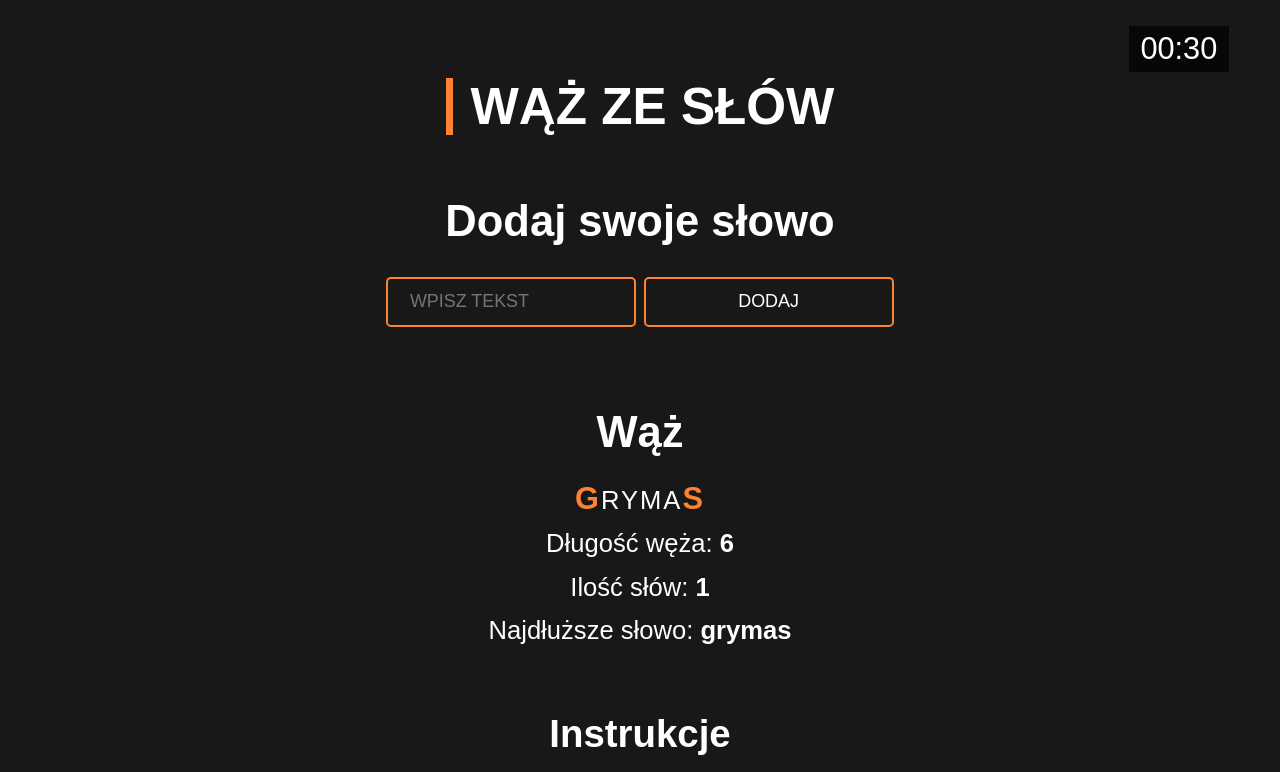
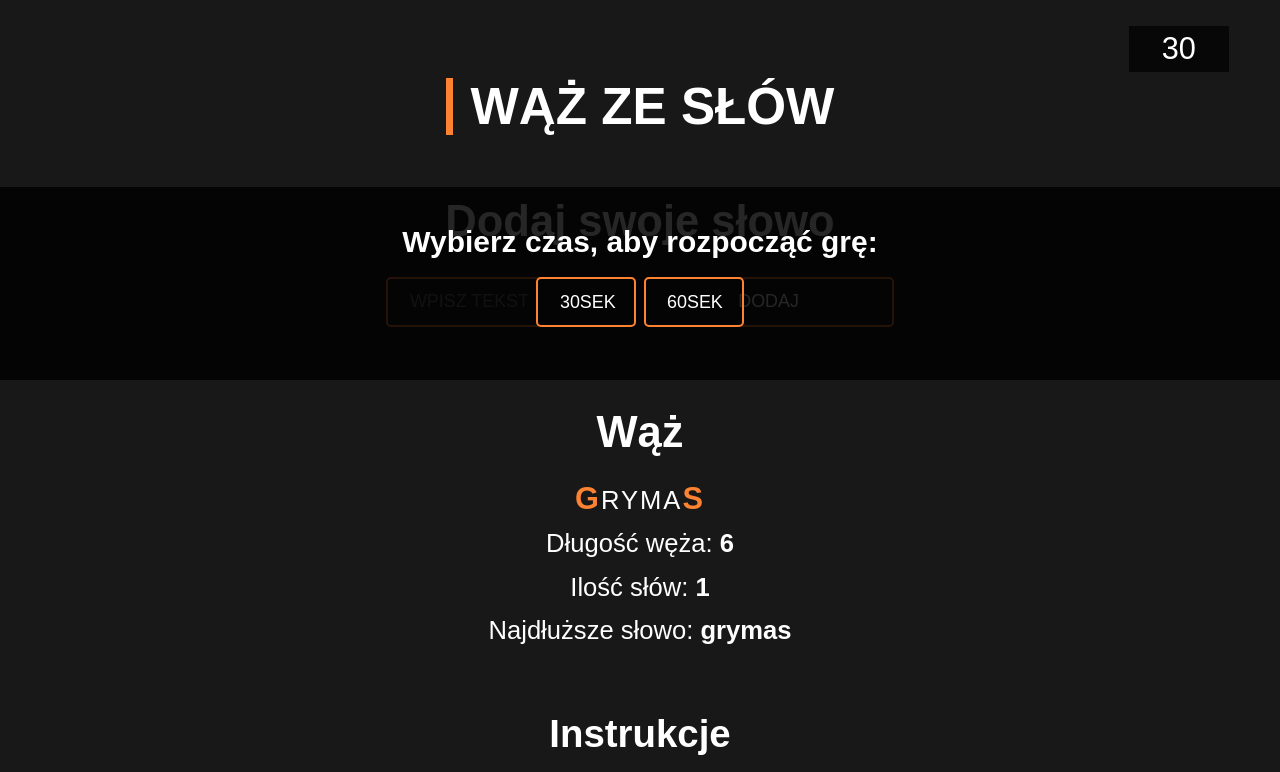
Before and after one commit to piterbx/snake_of_words, a website built with webpack: page src/template.html in a window 1280 px wide. Shown: the top 772 px of the page. Built offline with nearby package versions, Linux system fonts and the light colour scheme.

Commit message:
start/info popup created (html structure & basic styles)

```diff
--- a/src/scss/main.scss
+++ b/src/scss/main.scss
@@ -91,6 +91,7 @@ body {
 }
 
 .input-area {
+    position: relative;
     margin: 1rem 0;
 
     &__title {
@@ -102,6 +103,27 @@ body {
         font-size: 0.8rem;
         padding-top: 1rem;
         line-height: 1.2rem;
+    }
+
+    .popup {
+        position: absolute;
+        top: 0;
+        left: 0;
+        width: 100%;
+        height: 110%;
+        padding: 1.5rem 3rem;
+        text-align: center;
+        background-color: rgba(0, 0, 0, 0.85);
+        z-index: 2;
+
+
+        &__btn {
+            max-width: 100px;
+        }
+    }
+
+    .popup.hidden {
+        display: none;
     }
 }
 
--- a/src/template.html
+++ b/src/template.html
@@ -10,6 +10,11 @@
     <header class="header"><h1>Wąż ze słów</h1></header>
     <main>
         <section class="input-area">
+            <div class="popup info-screen">
+                <h3>Wybierz czas, aby rozpocząć grę:</h3>
+                <button class="popup__btn special btn popup__btn--30">30sek</button>
+                <button class="popup__btn special btn popup__btn--60">60sek</button>
+            </div>
             <div class="wrapper">
                 <h2 class="input-area__title">Dodaj swoje słowo</h2>
                 <input type="text" class="input-area__input special" placeholder="Wpisz tekst">
@@ -37,7 +42,7 @@
         </section>
     </main>
     <div class="timer">
-        <div class="timer__box">00:30</div>
+        <div class="timer__box">30</div>
     </div>
 </body>
 </html>
```
